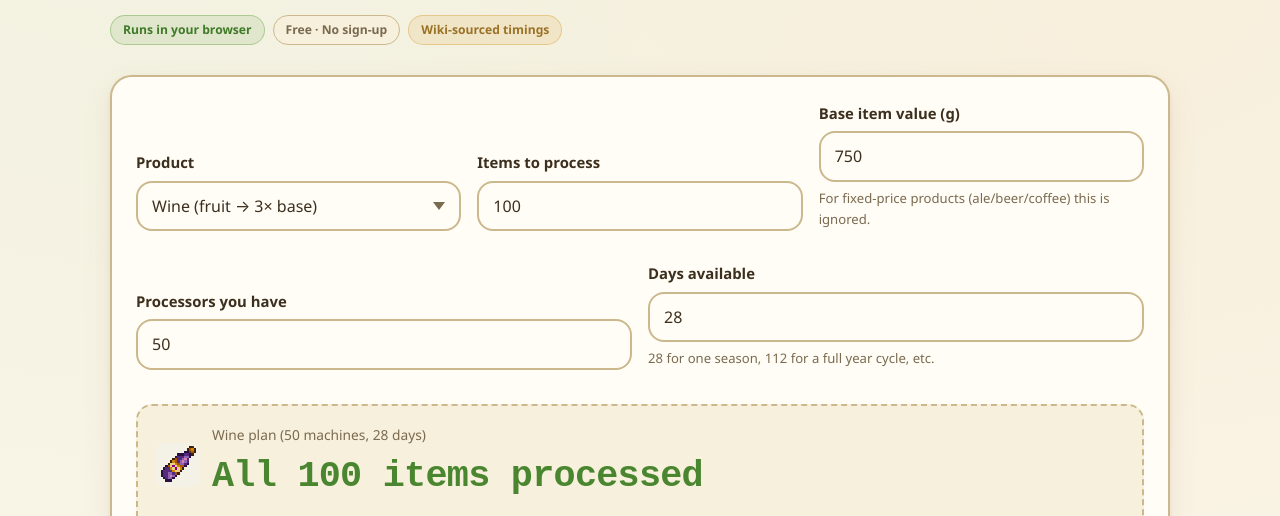
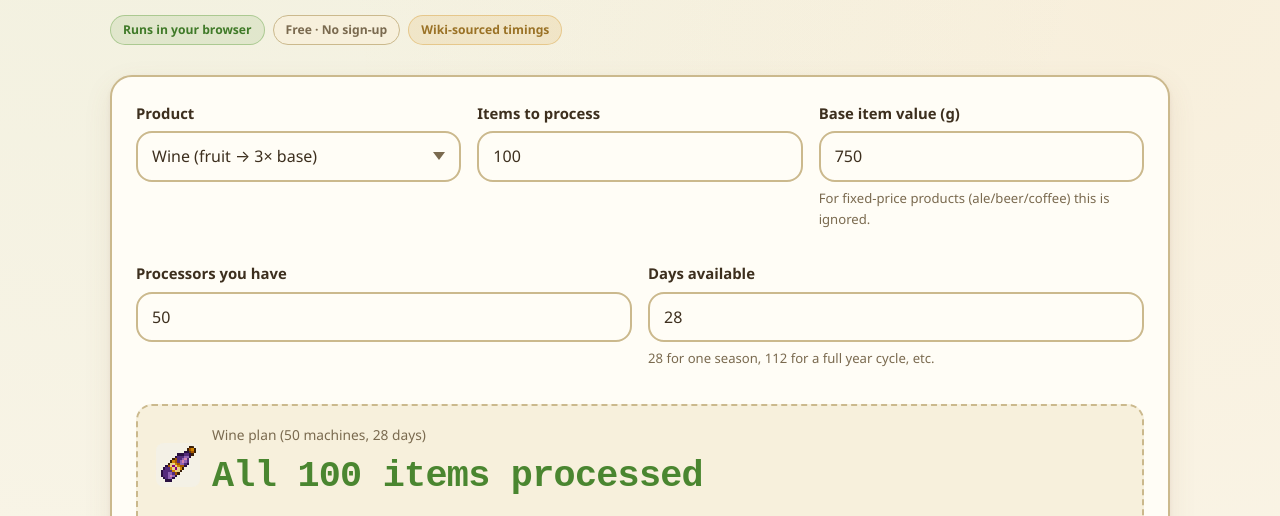
Before and after one commit to freebiodata/stardewtools, an Astro site: page /keg-calculator in a window 1280 px wide. Shown: the part 266-782 px from the top of the page. Built offline with nearby package versions, Linux system fonts and the light colour scheme; Astro itself is replaced by a stand-in of ours.

Commit message:
Fix form alignment: top-align tool-grid fields
align-items:end bottom-aligned grid cells, so fields with helper text
pushed their inputs 28-49px higher than their row neighbours. Switch to
align-items:start so labels and inputs line up; helper text hangs below.
Applies to all three calculators (shared .tool-grid class).

```diff
--- a/src/styles/global.css
+++ b/src/styles/global.css
@@ -331,8 +331,9 @@ ul, ol { padding-left: 1.4em; }
 .tool-grid { display: grid; grid-template-columns: 1fr; gap: 16px; }
 
 @media (min-width: 720px) {
-  .tool-grid.cols-2 { grid-template-columns: 1fr 1fr; align-items: end; }
-  .tool-grid.cols-3 { grid-template-columns: repeat(3, 1fr); align-items: end; }
+  /* top-align so labels and inputs line up even when some fields carry helper text */
+  .tool-grid.cols-2 { grid-template-columns: 1fr 1fr; align-items: start; }
+  .tool-grid.cols-3 { grid-template-columns: repeat(3, 1fr); align-items: start; }
 }
 
 /* ---------- Result panel ---------- */
```
